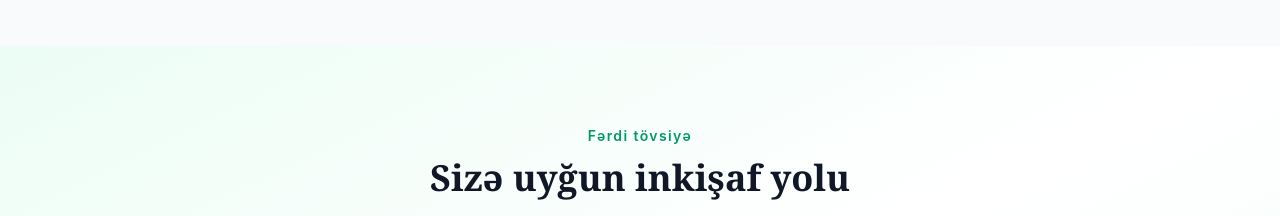
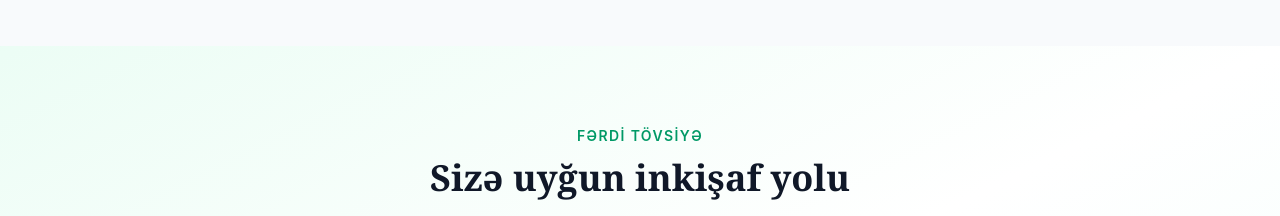
Before and after one commit to Baim55/Rovsen-Site, a React (Vite) app: page / in a window 1280 px wide. Shown: the part 1980-2196 px from the top of the page. Built offline with nearby package versions, Linux system fonts and the light colour scheme; no server answers; the database is empty.

Commit message:
inkishaf

```diff
--- a/index.html
+++ b/index.html
@@ -2,7 +2,7 @@
 <html lang="en">
   <head>
     <meta charset="UTF-8" />
-    <link rel="icon" type="image/svg+xml" href="/vite.svg" />
+    <link rel="icon" type="image/svg+xml" href="public/favicon.png" />
     <meta name="viewport" content="width=device-width, initial-scale=1.0" />
     <title>rovsen-site</title>
   </head>
--- a/package.json
+++ b/package.json
@@ -1,5 +1,5 @@
 {
-  "name": "rovsen-site",
+  "name": "rovshen-site",
   "private": true,
   "version": "0.0.0",
   "type": "module",
--- a/src/components/AtlasSection.jsx
+++ b/src/components/AtlasSection.jsx
@@ -81,7 +81,7 @@ export default function AtlasSection() {
         {/* Başlıq */}
         <div className="text-center mb-14">
           <p className="text-emerald-600 font-semibold text-sm tracking-widest mb-3">
-            Fərdi tövsiyə
+            FƏRDİ TÖVSİYƏ
           </p>
           <h2 className="text-3xl md:text-4xl font-bold text-gray-900 mb-4" style={{ fontFamily: "'Georgia', serif" }}>
             Sizə uyğun inkişaf yolu
```
Also changed, not shown: public/favicon.png (added), src/assets/img/logo.jpeg (deleted).
